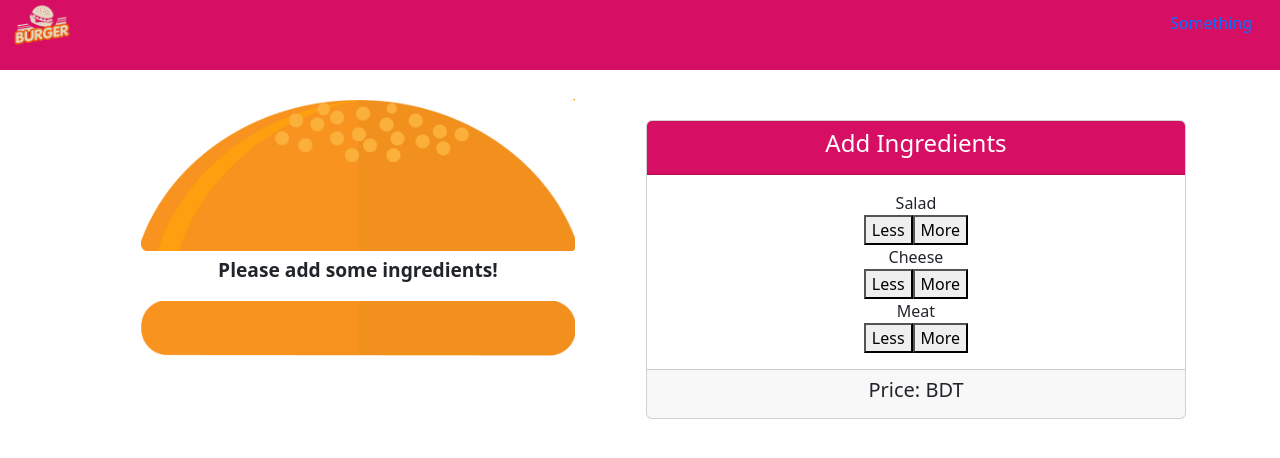
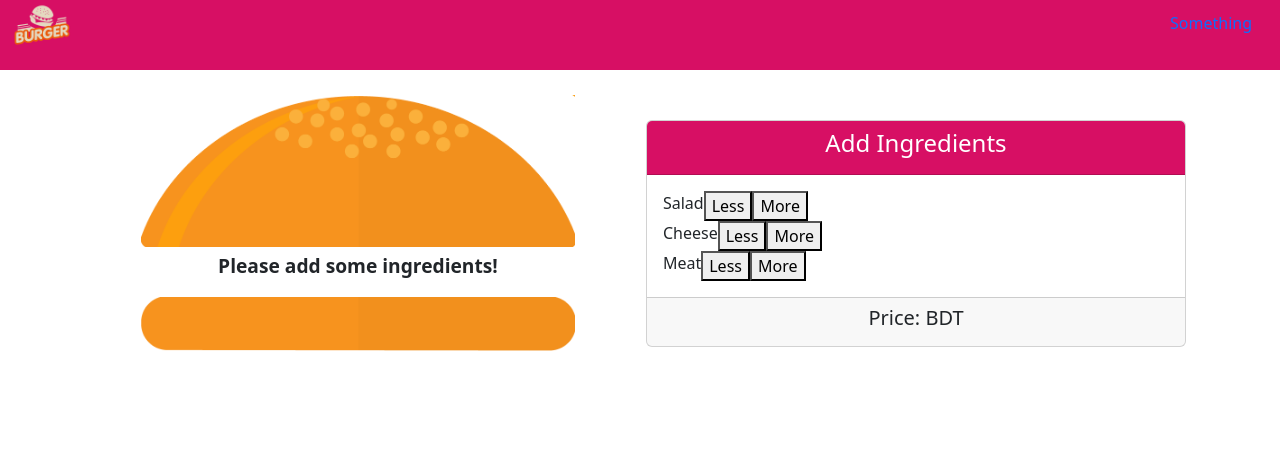
Before and after one commit to Rakib-Enam-Anik/my-burger, a React (Create React App) app: page / in a window 1280 px wide. Shown: the top 458 px of the page. Built offline with nearby package versions, Linux system fonts and the light colour scheme.

Commit message:
Tutorial 4 implementing

```diff
--- a/src/Components/BurgerBuilder/Controls/Controls.js
+++ b/src/Components/BurgerBuilder/Controls/Controls.js
@@ -11,8 +11,8 @@ const controls = [
 
 const BuildControl = props => {
     return (
-        <div>
-            <div>{props.label}</div>
+        <div className="d-flex ">
+            <div className="mr-auto ml-5">{props.label}</div>
             <button>Less</button>
             <button>More</button>
         </div>
```
